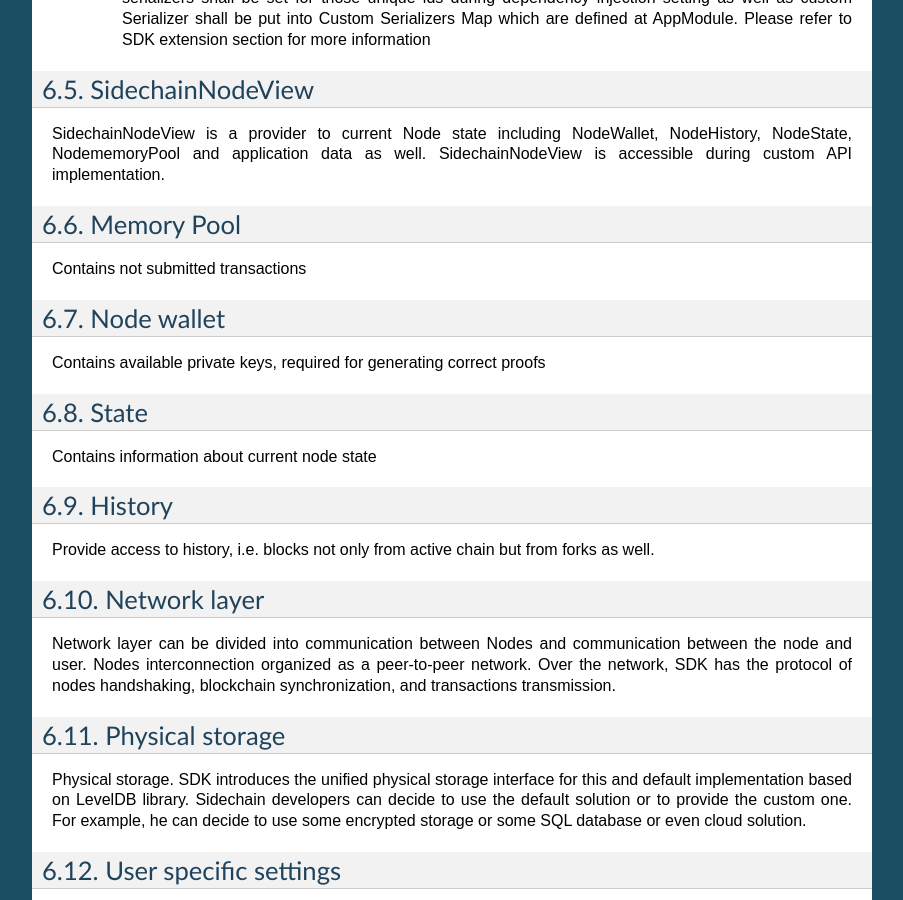
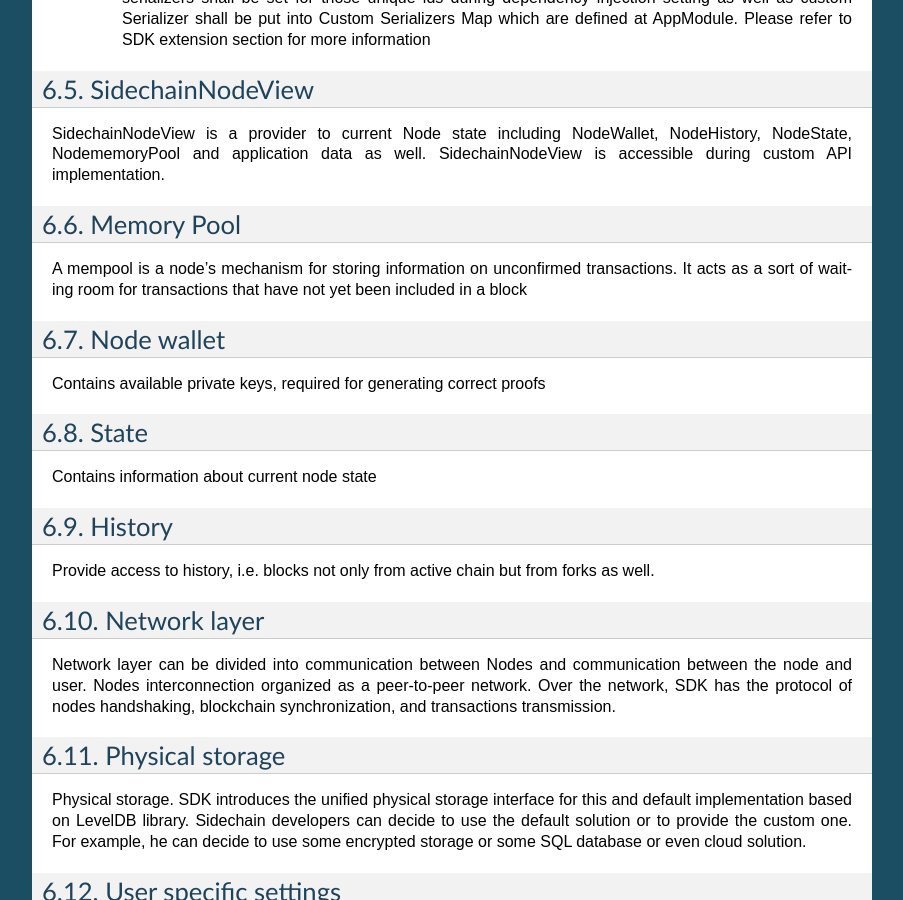
Before and after one commit to megaluck/documentation, a Sphinx documentation site: the page built from docs/introduction/06-Base-App.rst, in a window 1280 px wide and 900 px high, scrolled down 1762 px. Shown: the whole window, without its empty margins (198-1101 px from the left). Built offline with Sphinx 7.4.7, drawn with Linux system fonts in a browser that asks for light colours; pages that are not in the unit, such as notebooks, are missing from menus.

Commit message:
Update 06-Base-App.rst

```diff
--- a/docs/introduction/06-Base-App.rst
+++ b/docs/introduction/06-Base-App.rst
@@ -86,7 +86,7 @@ SidechainNodeView is a provider to current Node state including NodeWallet, Node
 Memory Pool
 ***********
 
-Contains not submitted transactions
+A mempool is a node's mechanism for storing information on unconfirmed transactions. It acts as a sort of waiting room for transactions that have not yet been included in a block
 
 Node wallet
 ***********
```
